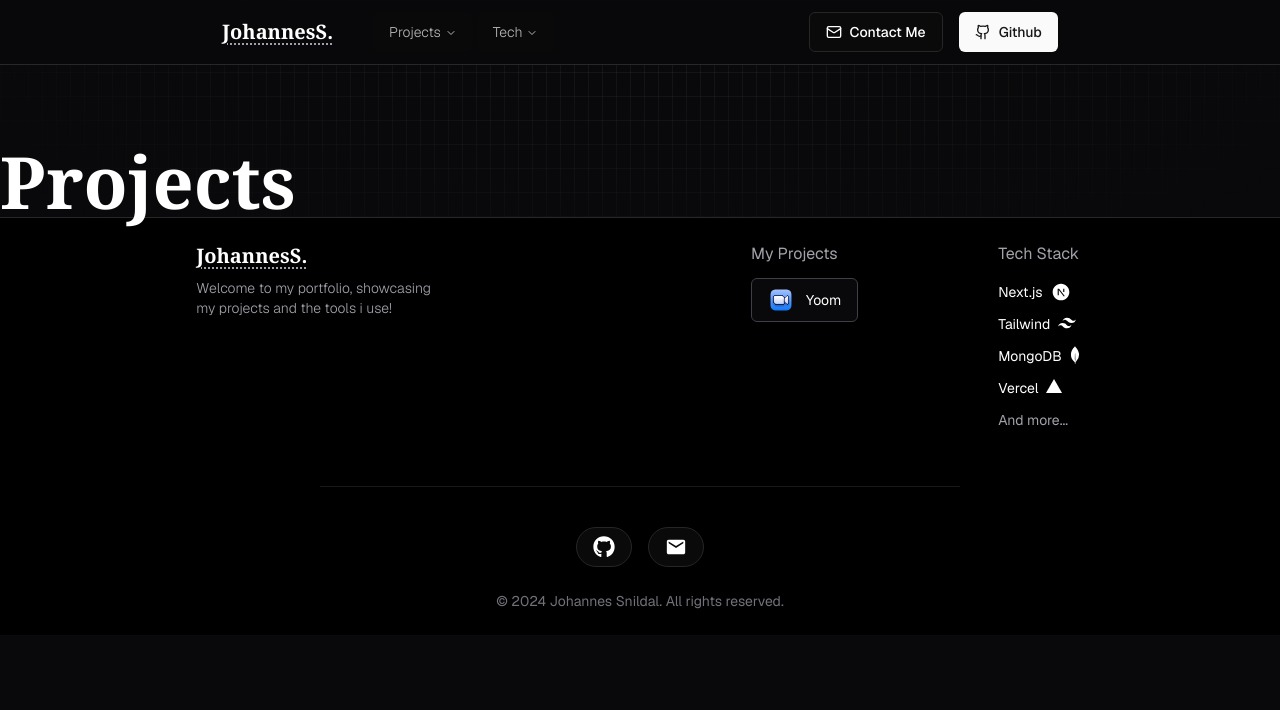
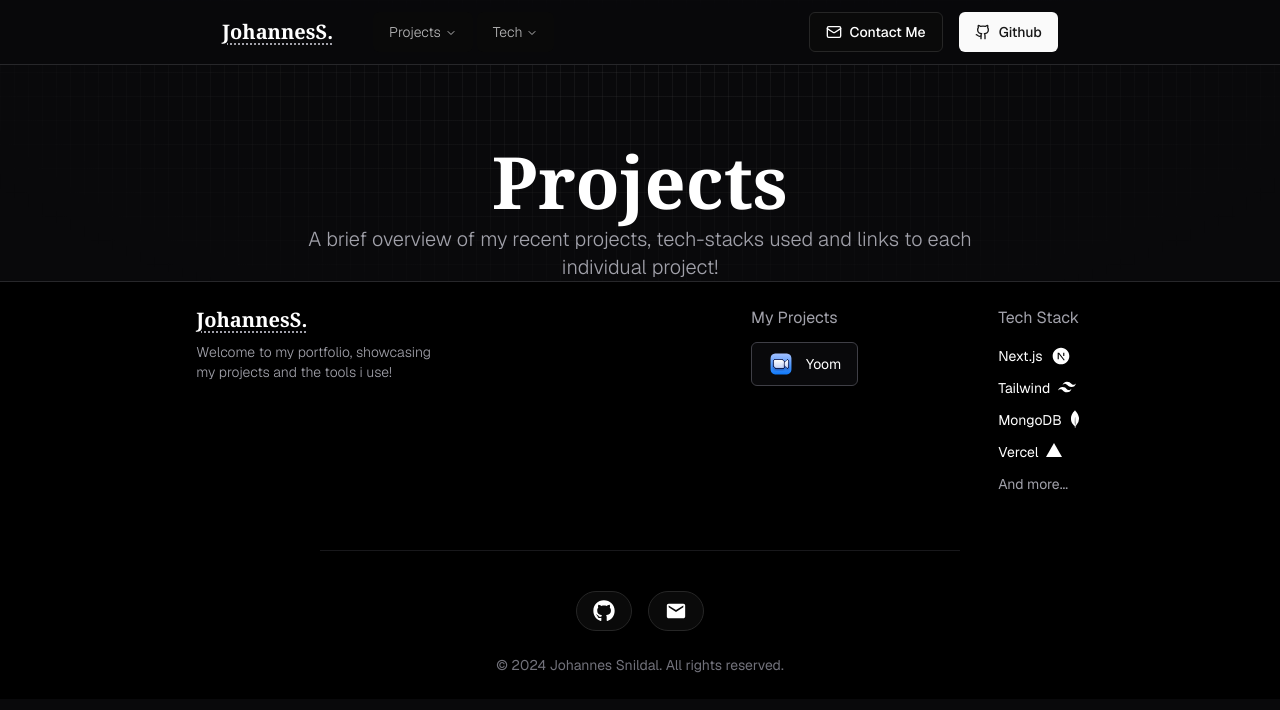
Before and after one commit to johannessnildal/portfolio, a Next.js app: page /projects in a window 1280 px wide. Shown: the top 710 px of the page. Built offline with nearby package versions, Linux system fonts and the light colour scheme.

Commit message:
projects page hero text improvements

```diff
--- a/app/(main)/(home)/projects/page.tsx
+++ b/app/(main)/(home)/projects/page.tsx
@@ -3,7 +3,10 @@ import React from 'react'
 const ProjectsPage = () => {
   return (
     <section>
-      <h1 className='font-extrabold font-serif text-4xl sm:text-5xl md:text-6xl lg:text-7xl'>Projects</h1>
+      <div className='text-center flex flex-col gap-2 max-w-prose mx-auto'>
+        <h1 className='font-extrabold font-serif text-5xl md:text-6xl lg:text-7xl'>Projects</h1>
+        <p className='text-zinc-400 font-light text-md md:text-lg lg:text-xl'>A brief overview of my recent projects, tech-stacks used and links to each individual project!</p>
+      </div>
     </section>
   )
 }
```
